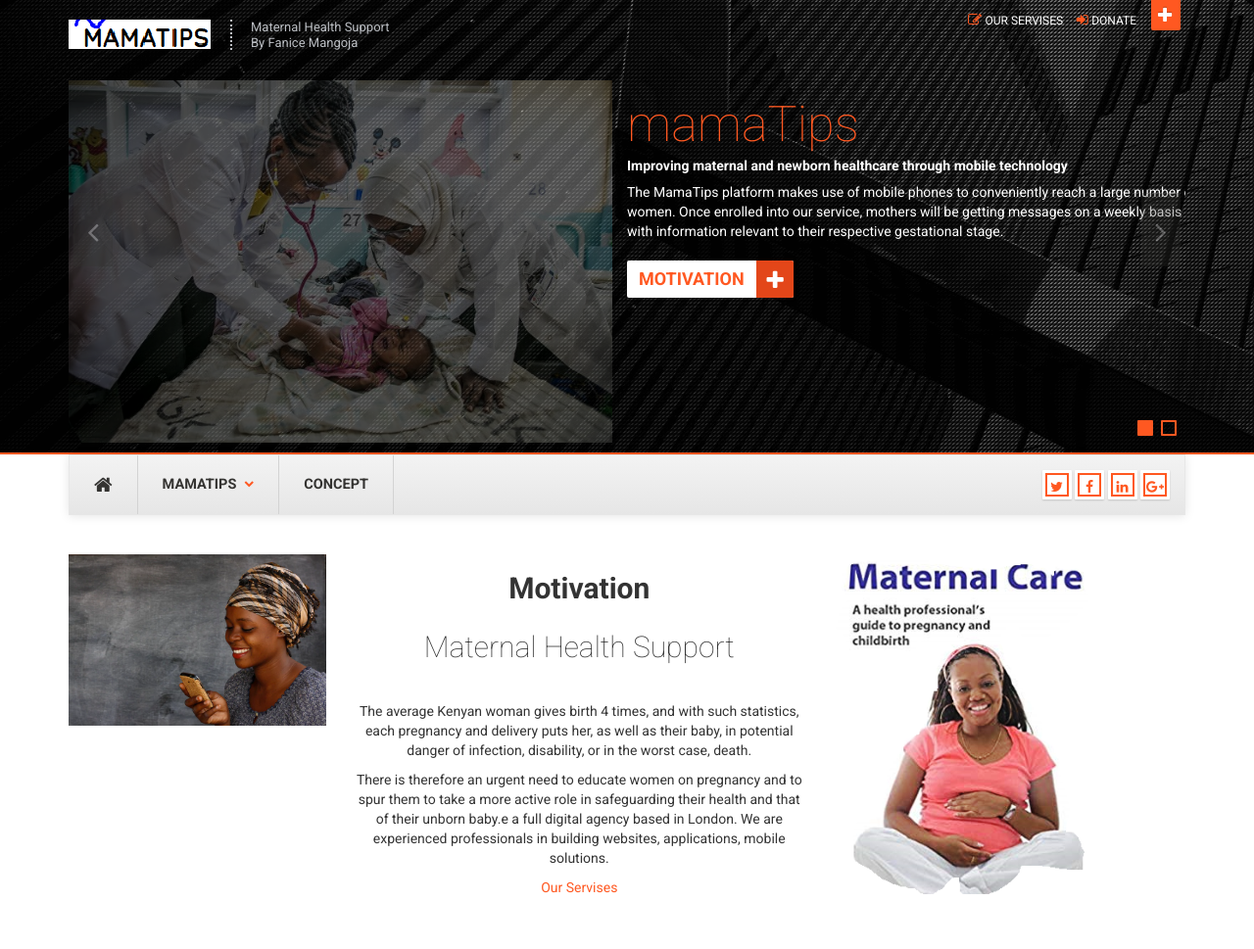
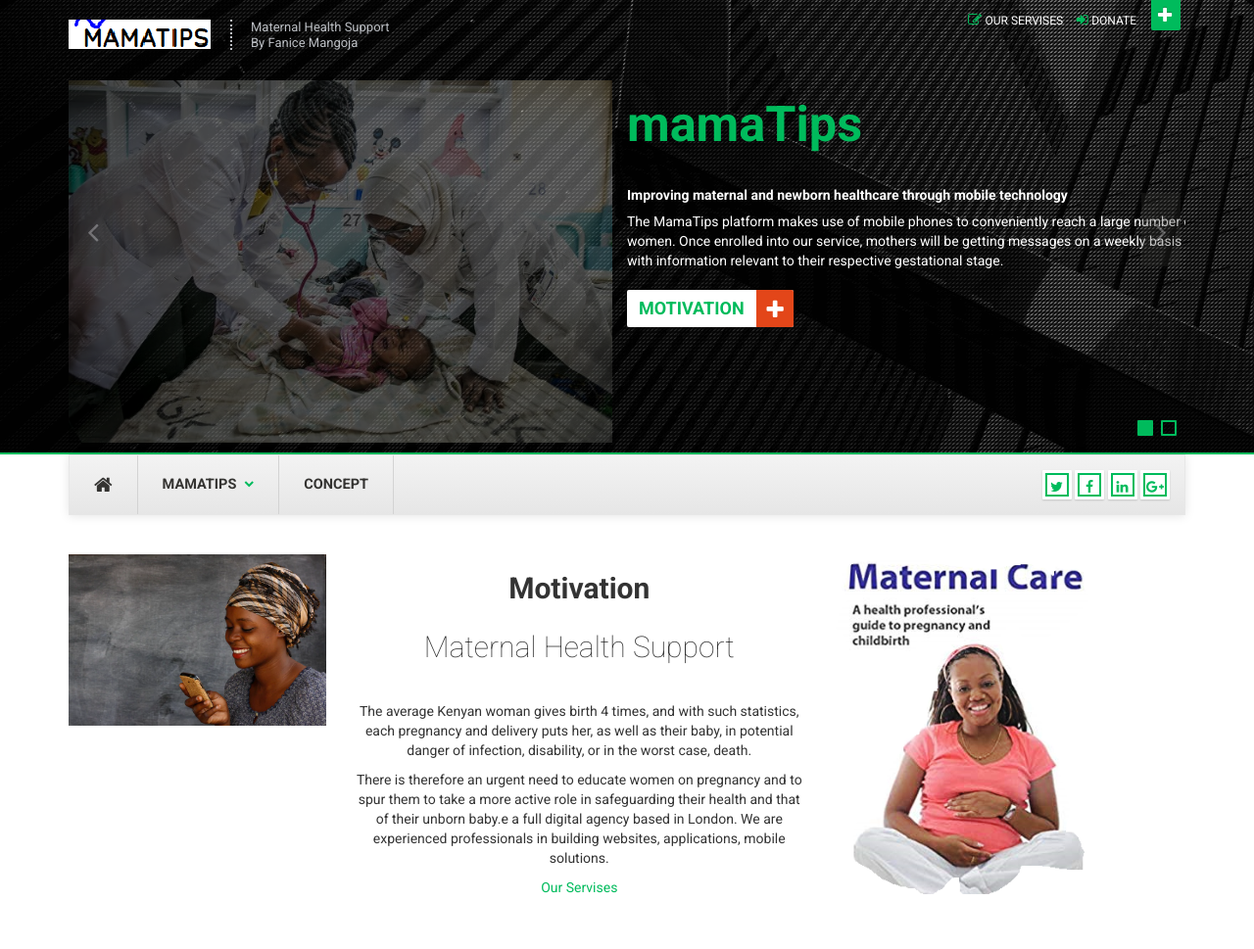
Before and after one commit to Viscount-S/mamatipsHealth, a Django app: page / in a window 1280 px wide. Shown: the top 969 px of the page at 98% size. Run offline with Django 3.2, Linux system fonts and the light colour scheme; some libraries are stand-ins or nearby versions.

Commit message:
theme color to green

```diff
--- a/mamaTipsHome/static/mamaTipsHome/css/style.css
+++ b/mamaTipsHome/static/mamaTipsHome/css/style.css
@@ -16,15 +11,15 @@
 .btn-primary {
   color: #ffffff;
   text-shadow: 0 -1px 0 rgba(0, 0, 0, 0.25);
-  background-image: -webkit-linear-gradient(top, #ff5821 0%, #e34619 100%);
-  background-image: -o-linear-gradient(top, #ff5821 0%, #e34619 100%);
-  background-image: linear-gradient(to bottom, #ff5821 0%, #e34619 100%);
-  background-color: #f4511e;
-  background-image: -moz-linear-gradient(top, #ff5821, #e34619);
-  background-image: -webkit-gradient(linear, 0 0, 0 100%, from(#ff5821), to(#e34619));
-  background-image: -webkit-linear-gradient(top, #ff5821, #e34619);
-  background-image: -o-linear-gradient(top, #ff5821, #e34619);
-  background-image: linear-gradient(to bottom, #ff5821, #e34619);
+  background-image: -webkit-linear-gradient(top, #00bb5c 0%, #e34619 100%);
+  background-image: -o-linear-gradient(top, #00bb5c 0%, #e34619 100%);
+  background-image: linear-gradient(to bottom, #00bb5c 0%, #e34619 100%);
+  background-color: #00bb5c;
+  background-image: -moz-linear-gradient(top, #00bb5c, #e34619);
+  background-image: -webkit-gradient(linear, 0 0, 0 100%, from(#00bb5c), to(#e34619));
+  background-image: -webkit-linear-gradient(top, #00bb5c, #e34619);
+  background-image: -o-linear-gradient(top, #00bb5c, #e34619);
+  background-image: linear-gradient(to bottom, #00bb5c, #e34619);
   background-repeat: repeat-x;
   filter: progid:DXImageTransform.Microsoft.gradient(startColorstr='#ffff5821', endColorstr='#ffe34619', GradientType=0);
   border-color: #e34619 #e34619 #9e3111;
@@ -231,7 +226,7 @@
 }
 .btn-more {
   background: #ffffff;
-  color: #ff5821;
+  color: #00bb5c;
   -webkit-box-shadow: 0 1px 3px rgba(52, 51, 49, 0.3);
   -moz-box-shadow: 0 1px 3px rgba(52, 51, 49, 0.3);
   box-shadow: 0 1px 3px rgba(52, 51, 49, 0.3);
@@ -877,7 +872,7 @@
 }
 .social-media a {
   text-decoration: none;
-  color: #ff5821;
+  color: #00bb5c;
   display: inline-block;
   line-height: 1;
   background: #ffffff;
@@ -891,7 +886,7 @@
   border-radius: 1px;
 }
 .social-media a i {
-  border: 2px solid #ff5821;
+  border: 2px solid #00bb5c;
   font-size: 14px;
   padding: 0;
   margin: 0;
@@ -1027,7 +1022,7 @@
   filter: alpha(opacity=100);
   height: 16px;
   width: 16px;
-  border: 2px solid #ff5821;
+  border: 2px solid #00bb5c;
   background: transparent;
   margin: 2px 4px;
   -webkit-transition: all 220ms ease-out;
@@ -1036,7 +1031,7 @@
   transition: all 220ms ease-out;
 }
 .owl-carousel .owl-controls .owl-pagination .owl-page.active span {
-  background: #ff5821;
+  background: #00bb5c;
 }
 .item-slider .item-caption {
   padding: 2em;
@@ -1227,10 +1222,10 @@
   display: block;
 }
 .text-primary {
-  color: #ff5821;
+  color: #00bb5c;
 }
 .bg-primary {
-  background-color: #ff5821;
+  background-color: #00bb5c;
 }
 .popover-title {
   font-size: 16px;
@@ -1526,10 +1521,10 @@ h4 {
   font-weight: 100;
 }
 a {
-  color: #ff5821;
+  color: #00bb5c;
 }
 a:hover {
-  color: #ff5821;
+  color: #00bb5c;
 }
 #background-wrapper {
   background-color: #000000;
@@ -1537,7 +1532,7 @@ a:hover {
   background-repeat: no-repeat;
   background-attachment: fixed;
   padding-bottom: 0;
-  border-bottom: 2px solid #ff5821;
+  border-bottom: 2px solid #00bb5c;
 }
 .benches {
   background-image: url(../img/backgrounds/benches.png);
@@ -1560,7 +1555,7 @@ a.btn-hh-trigger {
   line-height: 32px;
   width: 30px;
   height: 32px;
-  background: #ff5821;
+  background: #00bb5c;
   text-align: center;
   color: #ffffff;
   padding: 0;
@@ -1844,7 +1839,7 @@ a.btn-hh-trigger.target-open:after {
   padding: 0;
 }
 .navbar-default .navbar-nav .caret {
-  color: #ff5821;
+  color: #00bb5c;
   vertical-align: middle;
   margin: 0;
   border: none;
--- a/mamaTipsHome/templates/mamaTipsHome/home.html
+++ b/mamaTipsHome/templates/mamaTipsHome/home.html
@@ -165,8 +165,9 @@
               <div class="row">
                 <div class="col-md-6 col-md-push-6 item-caption">
                   <h2 class="h1 text-weight-light">
-                      <span class="text-primary">mamaTips</span>
+                      <span class="text-primary"><strong>mamaTips</strong></span>
                     </h2>
+                  <br>
                   <h5>
                     <strong>Improving maternal and newborn healthcare through mobile technology</strong>
                     <br>
@@ -235,7 +236,7 @@
                   <li class="dropdown-header">MamaTics quick access</li>
                   <li><a href="#concept" tabindex="-1" class="menu-item">concept</a></li>
                   <li><a href="#donate_display" tabindex="-1" class="menu-item">Donate</a></li>
-                  <li><a href="#faniceP" tabindex="-1" class="menu-item">My thoughts</a></li>
+                  <li><a href="#faniceP" tabindex="-1" class="menu-item">Researcher</a></li>
                   <li><a href="{% url 'home' %}" tabindex="-1" class="menu-item">home</a></li>
                   <li class="dropdown-footer">Maternal Care</li>
                 </ul>
@@ -859,10 +860,10 @@ Usage: data-block-bg-img="IMAGE-URL" to apply a background image clearly via jQu
         <!--Customer testimonial-->
         <div class="col-md-6 m-b-lg">
           <h3 class="block-title">
-              Founder's Thoughts
+              Founder MamaTips
             </h3>
           <blockquote>
-            <p>Mothers deserve support! Information is an important commodity and technology can make it available to women in need...</p>
+            <p> Fanice Mangoja Nyatigo is a bioengineering student at the University of California, Berkeley. She  hopes to channel her passion for health and medicine towards improving healthcare in her native Kenya.</p>
             <!-- <a href="www.everywomaneverychild.org/images/Report3Businesses.pdf">Inspiration <i class="fa fa-angle-right"></i></a> -->
             <img src="{% static 'mamatipshome/img/misc/charles-quote.png' %}" alt="Charles Spencer Chaplin" style="opacity: 0.5;">
             <small>
```
Also changed, not shown: other parts of mamaTipsHome/static/mamaTipsHome/css/style.css (+31 -36 lines).
